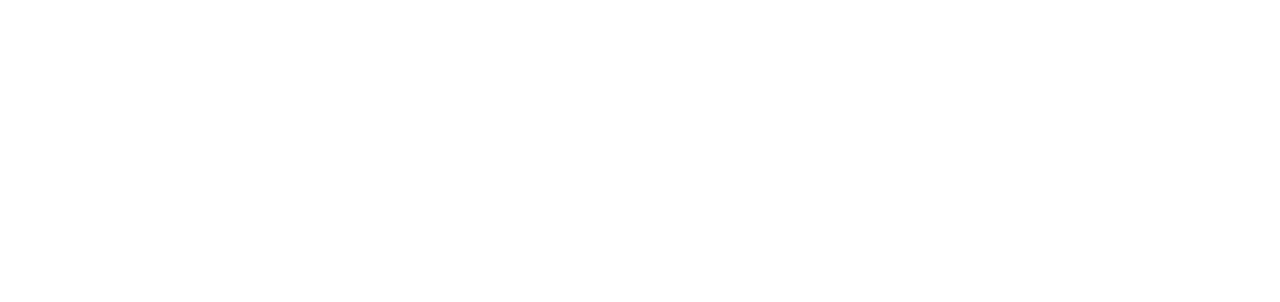
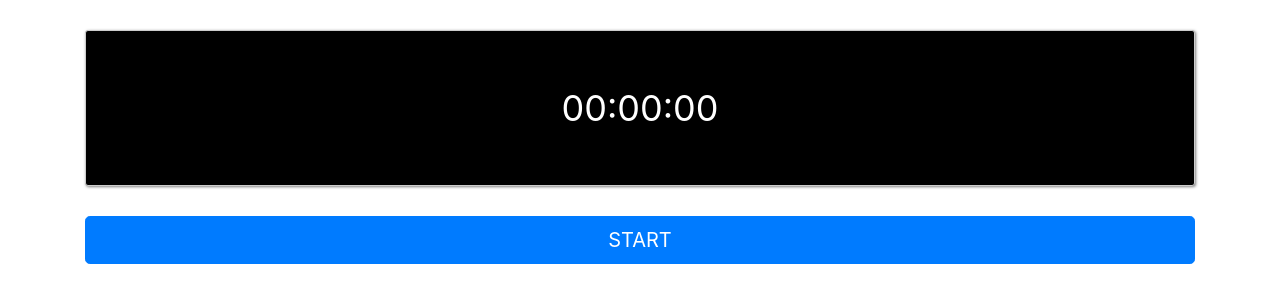
Before and after one commit to masashi2525/stopwatch, a plain HTML site: page index.html in a window 1280 px wide. Drawn offline with nearby package versions, Linux system fonts and the light colour scheme.

Commit message:
html,css作成

```diff
--- /dev/null
+++ b/css/style.css
@@ -0,0 +1,19 @@
+.container {
+  text-align: center;
+  margin: 30px auto;
+}
+
+#timer {
+  font-size: 36px;
+  border: 1px solid #ccc;
+  margin: 30px auto;
+  padding: 50px;
+  background-color: #000;
+  color: #fff;
+  border-radius: 3px;
+  box-shadow: 1px 1px 3px rgba(0, 0, 0, .5);
+}
+
+.btn {
+  width: 100%;
+}
--- a/index.html
+++ b/index.html
@@ -3,9 +3,16 @@
 <head>
   <meta charset="UTF-8">
   <meta name="viewport" content="width=device-width, initial-scale=1.0">
+  <link rel="stylesheet" href="https://stackpath.bootstrapcdn.com/bootstrap/4.4.1/css/bootstrap.min.css" integrity="sha384-Vkoo8x4CGsO3+Hhxv8T/Q5PaXtkKtu6ug5TOeNV6gBiFeWPGFN9MuhOf23Q9Ifjh" crossorigin="anonymous">
+  <link rel="stylesheet" href="css/style.css">
   <title>TIMER</title>
 </head>
 <body>
-
+  <div class="container">
+    <p id="timer">00:00:00</p>
+    <div>
+      <button id="start_stop" class="btn btn-lg btn-primary">START</button>
+    </div>
+  </div>
 </body>
 </html>
```
